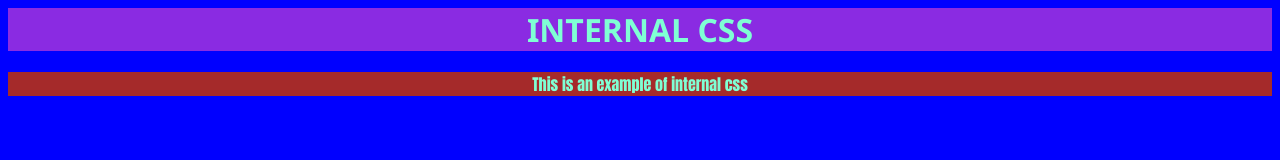
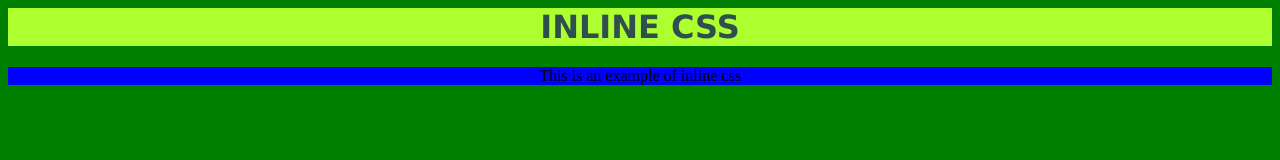
Before and after one commit to Daniella-13-gif/LESSON-7, a plain HTML site: page index.html in a window 1280 px wide. Drawn offline with Linux system fonts and the light colour scheme.

Commit message:
Add files via upload

```diff
--- a/index.html
+++ b/index.html
@@ -2,26 +2,13 @@
     <html>
 
     <head>
-        <title>INTERNAL CSS</title>
-        <style>
-        h1{
-            background-color: blueviolet;
-            color: aquamarine;
-            font-family: 'Segoe UI', Tahoma, Geneva, Verdana, sans-serif;
-          }
-          p{
-           background-color: brown;
-            color: aquamarine;
-            font-family: Impact, Haettenschweiler, 'Arial Narrow Bold', sans-serif;
-             }
-             body{
-                background-color: blue ;
-             }
-             </style>
+    <title>INLINE CSS</title>
     </head>
-    <body>
+    <body style="background-color: green;">
         <center>
-            <h1>INTERNAL CSS</h1>
-           <p> This is an example of internal css</p>
+            <h1 style="background-color: greenyellow; color:darkslategray;
+            font-family: Verdana, Geneva, Tahoma, sans-serif;">INLINE CSS</h1>
+
+            <p style="background-color: blue;color:black;font-family: 'Times New Roman', Times, serif;">This is an example of inline css</p>
         </center>
     </body>
```
